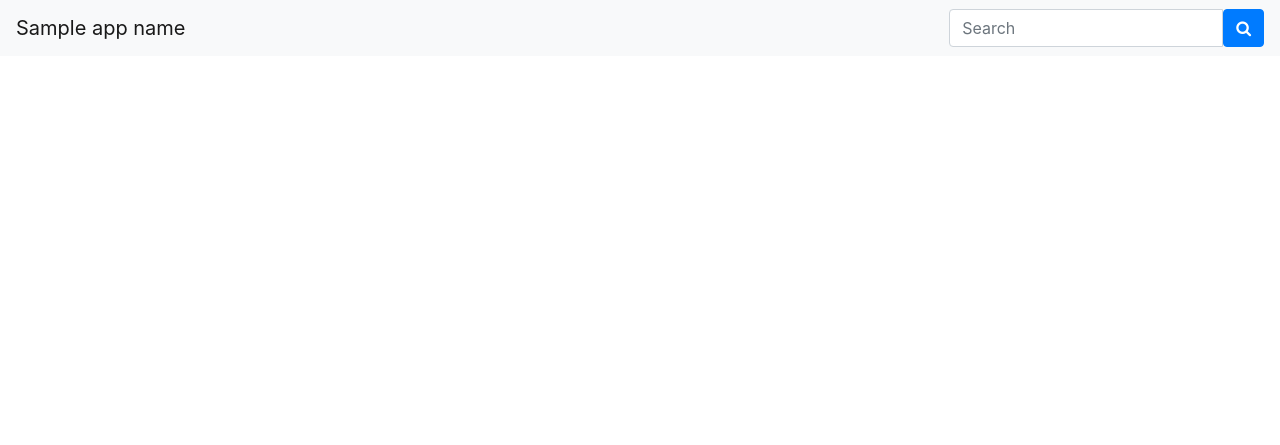
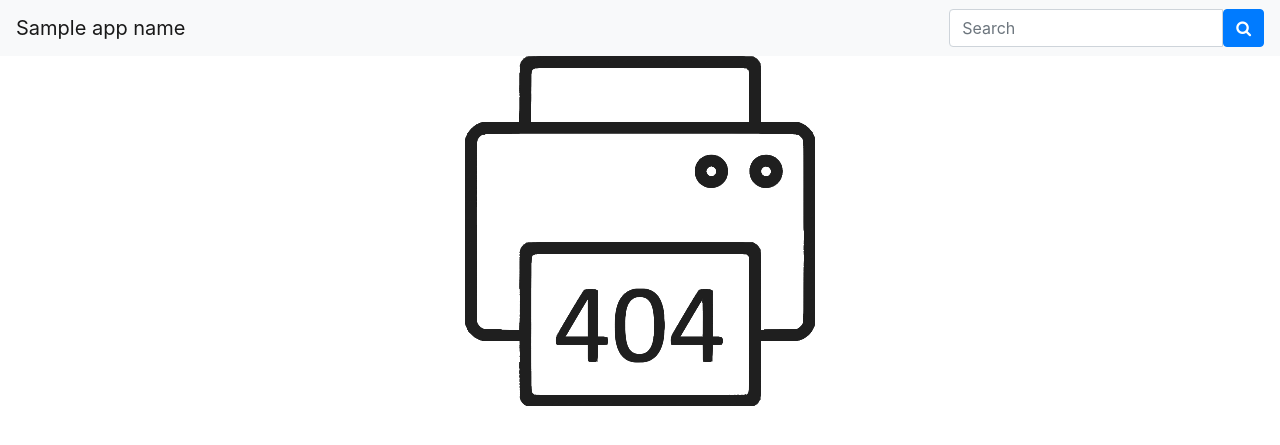
Before and after one commit to JasonIsaacHuang/TreasuryOfWords, a Django app: template treasuryofwords/thesaurus/templates/404.html in a window 1280 px wide. Shown: the top 445 px of the page. Run offline with Django 3.2, Linux system fonts and the light colour scheme; the template is opened without the code that fills it: values that come from a table or form of the project are taken from there, most other values are stand-ins (such as "Sample title", 1, 10 or a date in 2020); some libraries are stand-ins or nearby versions.

Commit message:
Updated 404 page.

```diff
--- a/treasuryofwords/thesaurus/templates/404.html
+++ b/treasuryofwords/thesaurus/templates/404.html
@@ -1,4 +1,5 @@
 {% extends "base.html" %}
+{% load static %}
 
 {% block title %} | Page Not Found{% endblock title %}
 
@@ -9,4 +10,11 @@
             {% include "query_form.html" %}
         </div>
     </nav>
+    <div class="container">
+        <div class="row">
+            <div class="col-md-4 offset-md-4 col-6 offset-3">
+                <img src={% static "404.svg" %} class="img-fluid"/>
+            </div>
+        </div>
+    </div>
 {% endblock body %}
```
Also changed, not shown: treasuryofwords/assets/404.png (added).
